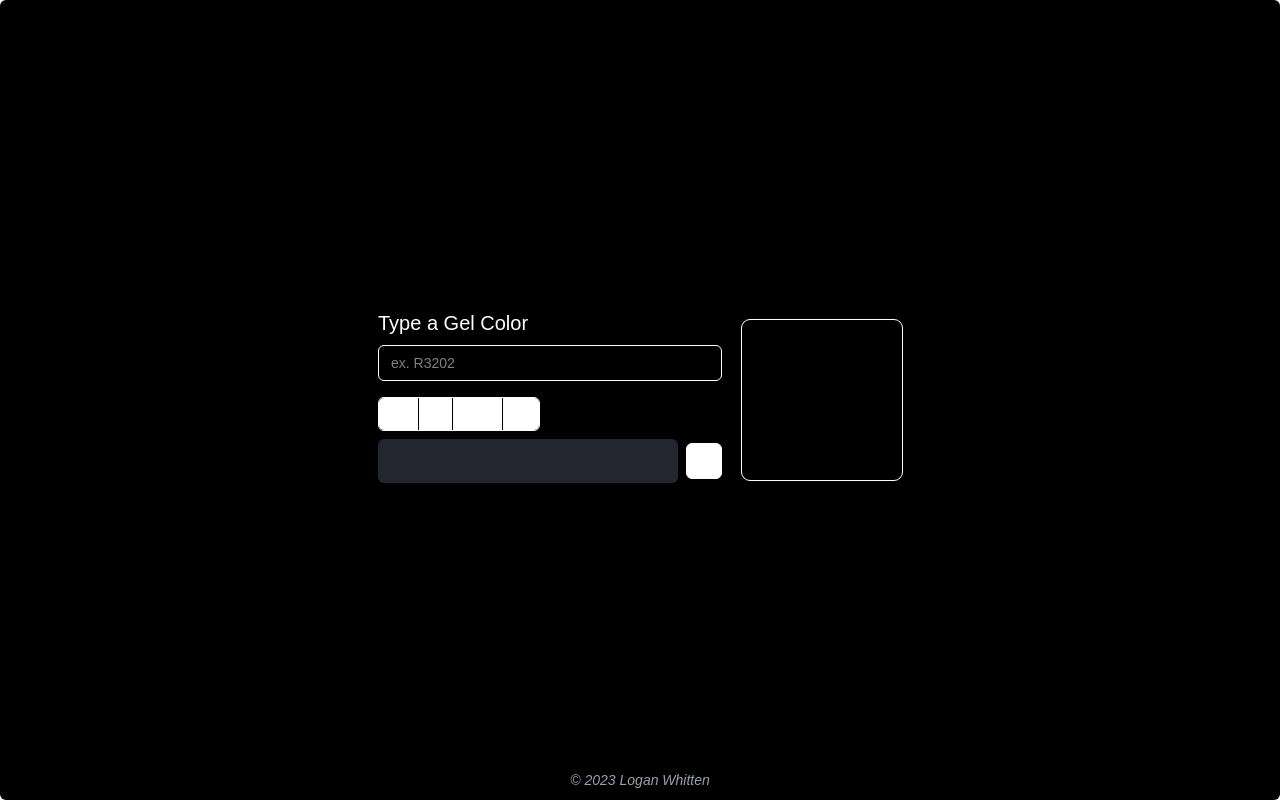
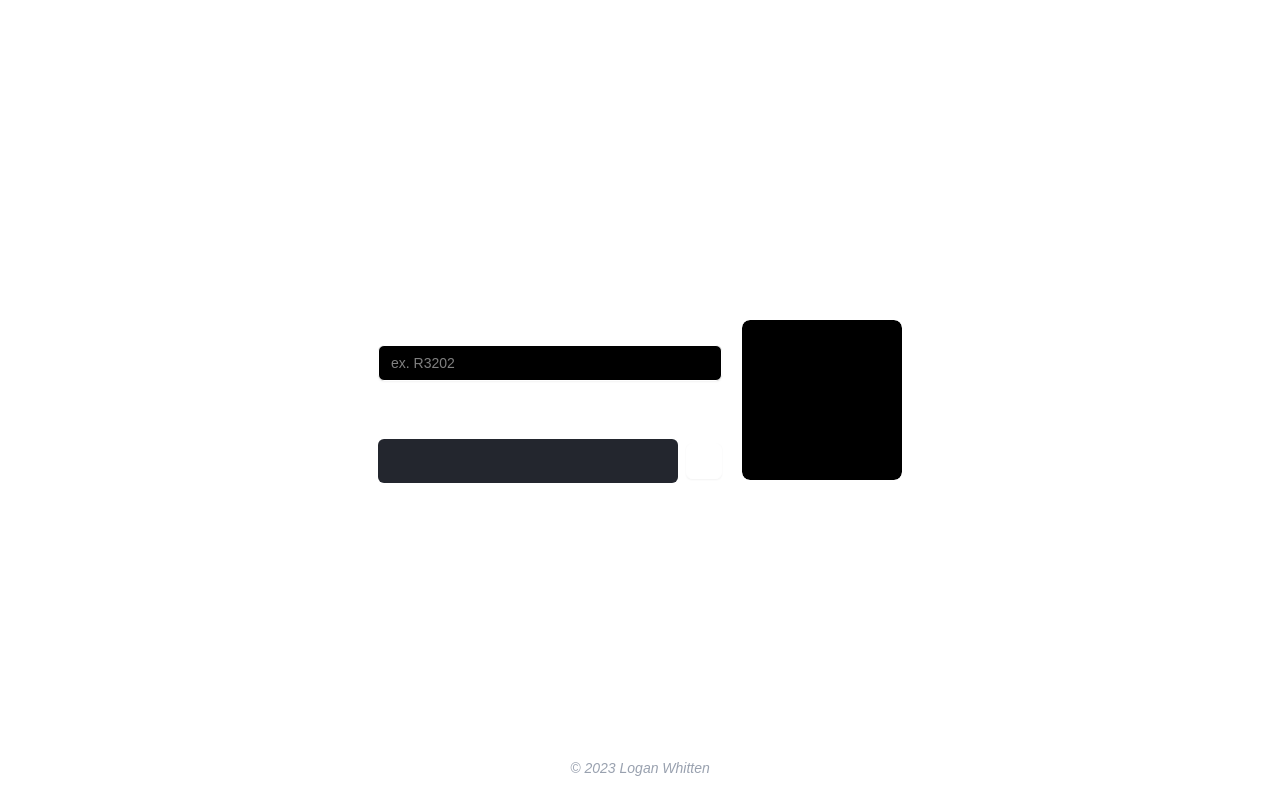
Before and after one commit to LoganWhitten/my-website, a Next.js app: page /gel in a window 1280 px wide. Built offline with nearby package versions, Linux system fonts and the light colour scheme.

Commit message:
UI improvements

```diff
--- a/app/gel/page.tsx
+++ b/app/gel/page.tsx
@@ -13,7 +13,7 @@ export default function Gel() {
     setColor(searchForGel(search));
   }, [search]);
   return (
-    <div className="md:flex h-screen bg-black rounded-md p-4 place-items-center place-content-center text-xl text-white gap-5">
+    <div className="md:flex h-screen rounded-md p-4 place-items-center place-content-center text-xl text-white gap-5">
       <div className="grid items-center gap-2">
         <Label htmlFor="gel">Type a Gel Color</Label>
         <div className="flex dark">
--- a/app/layout.tsx
+++ b/app/layout.tsx
@@ -1,6 +1,8 @@
 import type { Metadata } from "next";
 import { Geist, Geist_Mono } from "next/font/google";
+import ClientHeader from '../components/ClientHeader';
 import "./globals.css";
+import ClientFooter from "../components/footer";
 
 export const metadata: Metadata = {
   title: "Logan Whitten's Website",
@@ -14,17 +16,10 @@ export default function RootLayout({
 }>) {
   return (
     <html lang="en">
-      <body className="font-calendas h-lvh pb-10">
+      <body className="font-calendas h-lvh">
+        <ClientHeader />
         <div className="h-full w-screen">{children}</div>
-        <footer className="absolute z-50 w-screen text-center flex gap-1 h-10 place-items-center place-content-center font-calendas italic text-gray-400 text-sm">
-          © {new Date().getFullYear()}
-          <a
-            className="hover:underline"
-            href="https://www.instagram.com/loganwhitten512"
-          >
-            Logan Whitten
-          </a>
-        </footer>
+        <ClientFooter />
       </body>
     </html>
   );
--- a/app/page.tsx
+++ b/app/page.tsx
@@ -3,7 +3,7 @@ import Image from "next/image";
 
 export default function Home() {
   return (
-    <div className="bg-gray-800 h-full">
+    <div className="h-full">
       <Hero />
     </div>
   );
--- /dev/null
+++ b/components/ClientHeader.tsx
@@ -0,0 +1,20 @@
+"use client";
+
+import Link from "next/link";
+import { usePathname } from "next/navigation";
+
+export default function ClientHeader() {
+  const pathname = usePathname();
+
+  if (pathname === "/") {
+    return null;
+  }
+
+  return (
+    <div className="absolute z-50 left-5">
+      <Link href={"/"} className=" p-5 ">
+        <div className="h-3 w-3 rounded-full bg-white" />
+      </Link>
+    </div>
+  );
+}
--- /dev/null
+++ b/components/footer.tsx
@@ -0,0 +1,15 @@
+'use client';
+
+export default function ClientFooter() {
+  return (
+    <footer className="absolute bottom-0 w-screen text-center flex gap-1 h-16 place-items-center place-content-center font-calendas italic text-gray-400 text-sm">
+      © {new Date().getFullYear()}
+      <a
+        className="hover:underline"
+        href="https://www.instagram.com/loganwhitten512"
+      >
+        Logan Whitten
+      </a>
+    </footer>
+  );
+}
--- a/components/hero/hero.tsx
+++ b/components/hero/hero.tsx
@@ -64,7 +64,7 @@ const Hero = () => {
 
   return (
     <div
-      className="flex w-full h-full min-h-[600px] justify-center items-center bg-black overflow-hidden"
+      className="flex w-full h-full min-h-[600px] justify-center items-center overflow-hidden"
       ref={scope}
     >
       <motion.div
```
